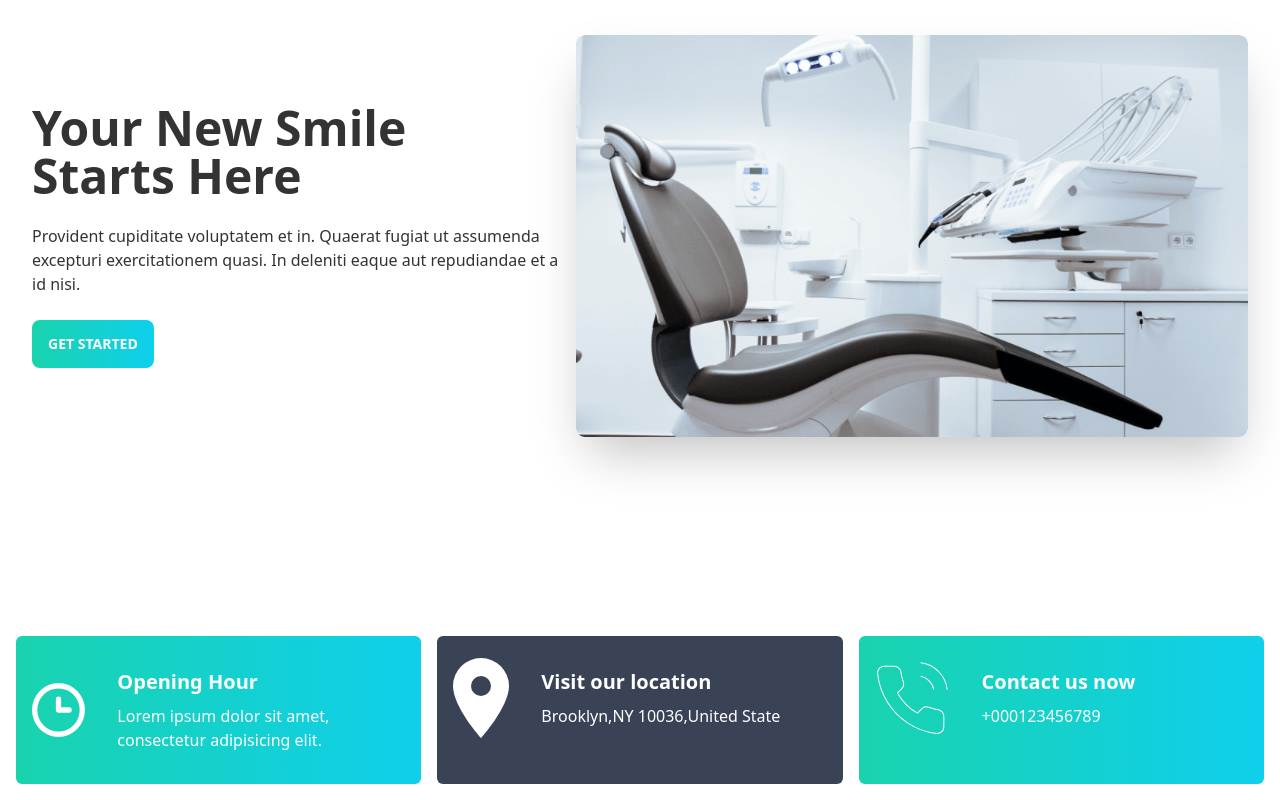
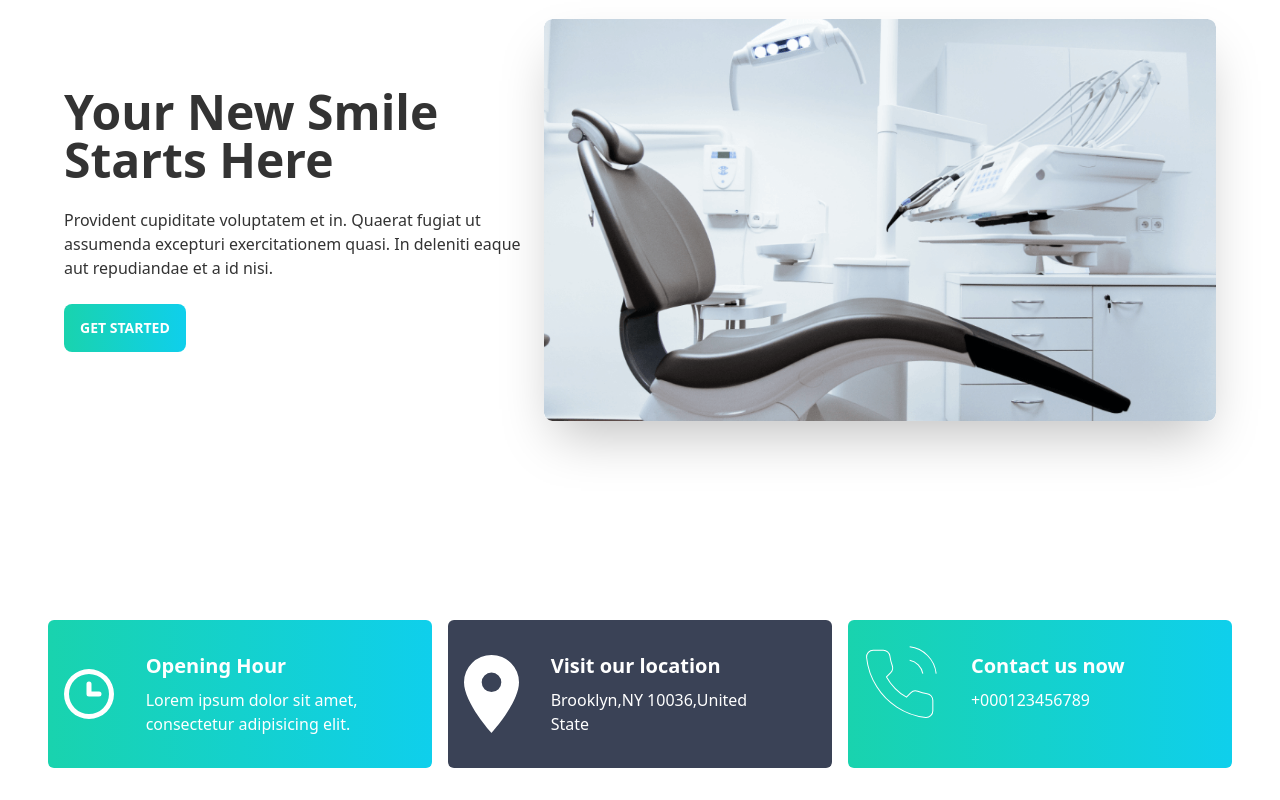
Before and after one commit to DaloarHossan/Doctor-portal-Client, a React (Create React App) app: page / in a window 1280 px wide. Shown: the part 252-1052 px from the top of the page. After the commit the page ends 1020 px from the top, so only its background shows below. Built offline with nearby package versions, Linux system fonts and the light colour scheme.

Commit message:
infocard-add

```diff
--- a/src/Pages/Home/Home.js
+++ b/src/Pages/Home/Home.js
@@ -4,7 +4,7 @@ import Info from './Info';
 
 const Home = () => {
 	return (
-		<div className="p-4">
+		<div className="px-12">
 			<Banner></Banner>
 			<Info></Info>
 		</div>
--- a/src/Pages/Home/InfoCard.js
+++ b/src/Pages/Home/InfoCard.js
@@ -3,7 +3,7 @@ import React from 'react';
 const InfoCard = ({img,className,title,description}) => {
 	return (
 		<div className={`${className} rounded-md px-4`}>
-			<div class="card card-side">
+			<div class="card lg:max-w-lg card-side">
   <figure><img src={img} alt=""/></figure>
   <div class="card-body">
     <h2 class="card-title">{title}</h2>
```
